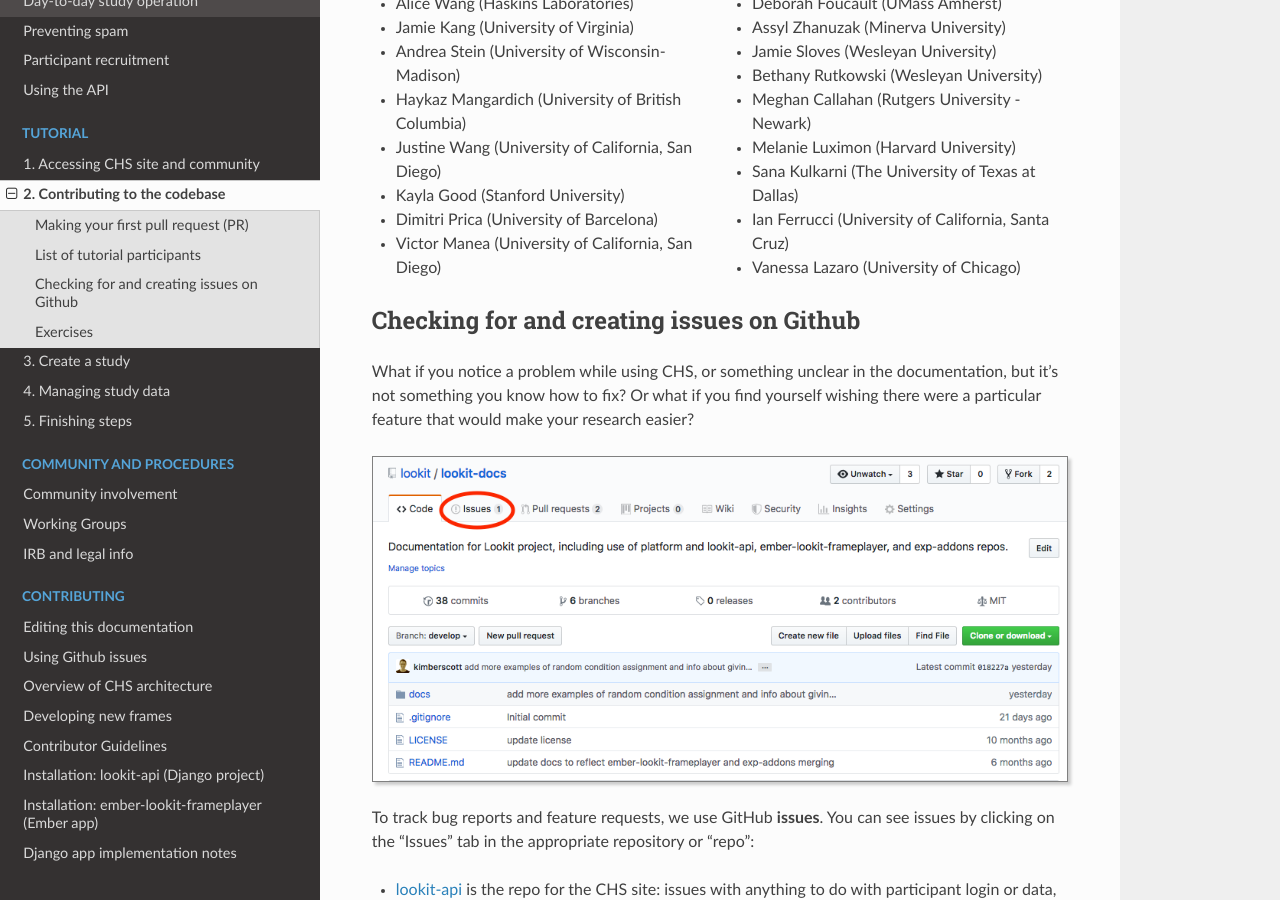
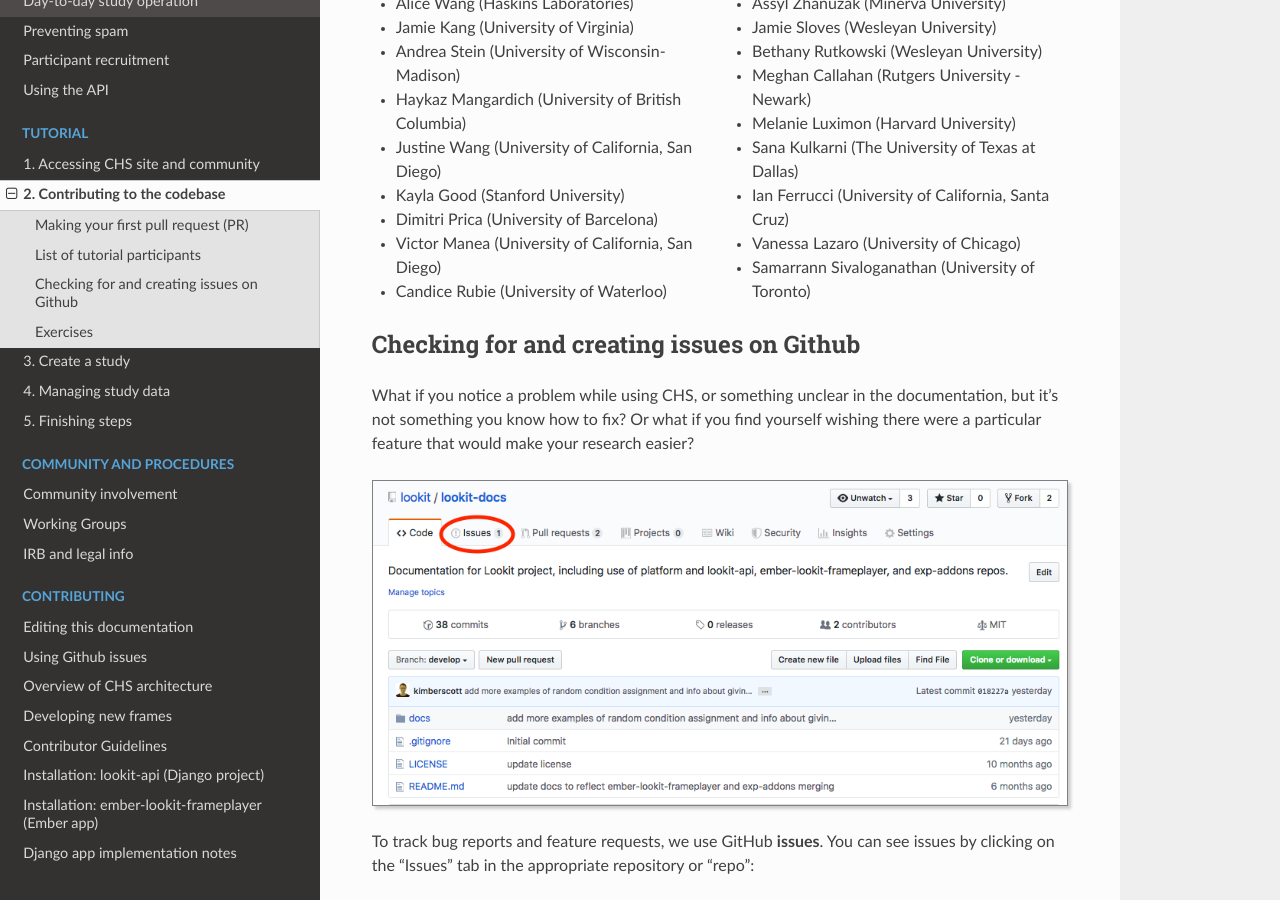
Before and after one commit to lookit/lookit-docs, a Sphinx documentation site: the page built from docs/source/tutorial-contributing.rst, in a window 1280 px wide and 900 px high, scrolled down 8985 px. Built offline with Sphinx 7.4.7 and the Read the Docs theme 3.1.0, drawn with Linux system fonts in a browser that asks for light colours.

Commit message:
Update tutorial-contributing.rst
Added a tutorial participant to the list.

```diff
--- a/docs/source/tutorial-contributing.rst
+++ b/docs/source/tutorial-contributing.rst
@@ -357,6 +357,7 @@
 - Sana Kulkarni (The University of Texas at Dallas)
 - Ian Ferrucci (University of California, Santa Cruz)
 - Vanessa Lazaro (University of Chicago)
+- Samarrann Sivaloganathan (University of Toronto)
 
 Checking for and creating issues on Github
 -------------------------------------------
```
